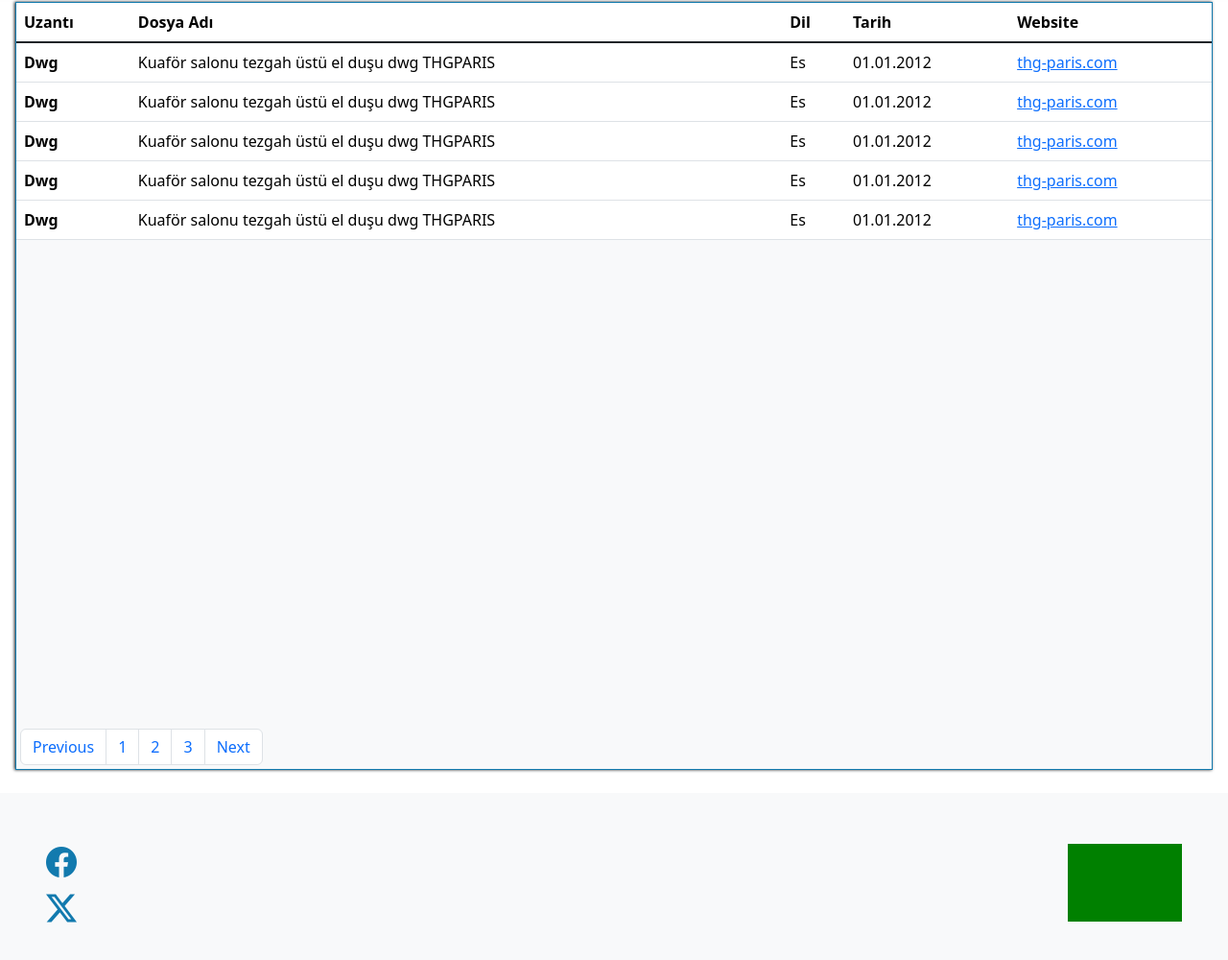
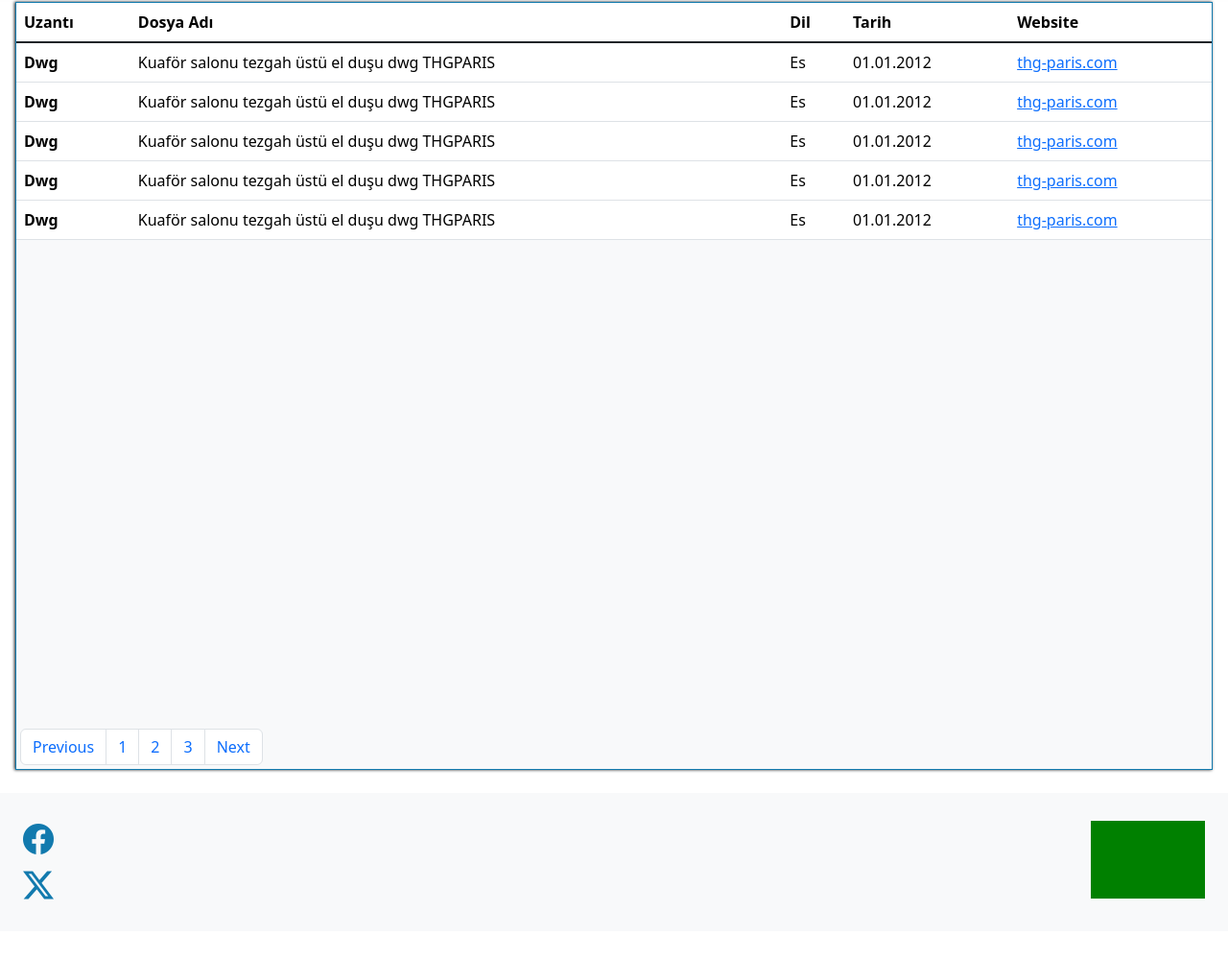
Before and after one commit to Ceydaaltun/arsivix, a website: page index.html in a window 1280 px wide. Shown: the part 215-1215 px from the top of the page at 96% size. After the commit the page ends 1185 px from the top, so only its background shows below. Drawn offline with nearby package versions, Linux system fonts and the light colour scheme.

Commit message:
Boostrap css update

```diff
--- a/index.html
+++ b/index.html
@@ -185,7 +185,7 @@
 
     </div>
 
-    <footer class="footer row p-5 bg-body-tertiary">
+    <footer class="footer row p-4 bg-body-tertiary">
       <div class=" d-flex justify-content-between align-items-center">
         <div class=" d-flex flex-column justify-content-between">
           <a class="link" href="https://www.facebook.com/Arsivix" target="_blank">
```
